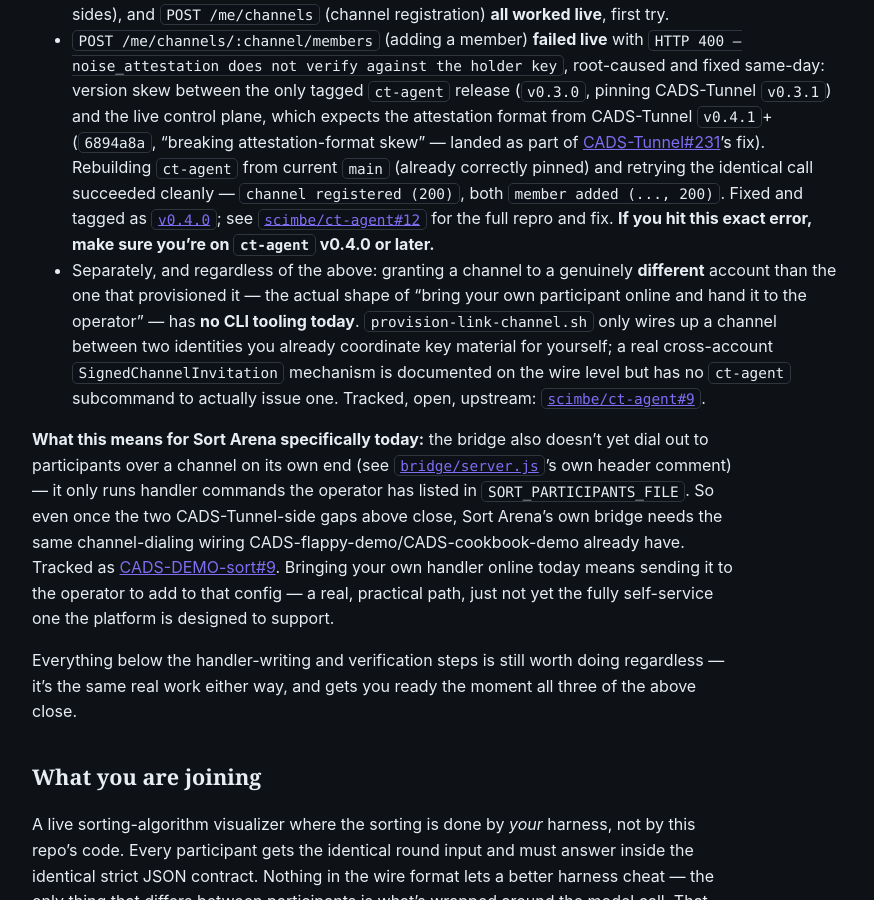
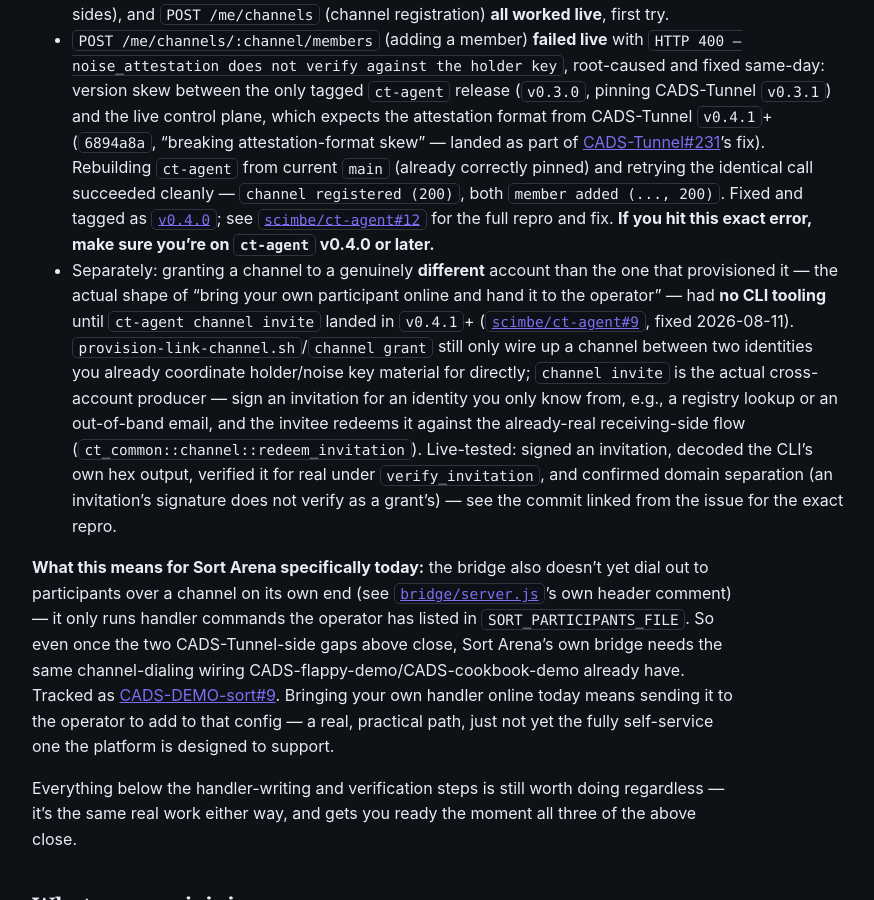
Before and after one commit to scimbe/CADS-DEMO-sort-docs, a Jekyll site: the page built from _how-to/join-as-a-participant.md, in a window 1280 px wide and 900 px high, scrolled down 614 px. Shown: the whole window, without its empty margins (322-1196 px from the left). Built offline with Jekyll 4.4.1, drawn with Linux system fonts in a browser that asks for light colours.

Commit message:
docs: ct-agent channel invite closes the cross-account grant gap (ct-agent#9)

```diff
--- a/_how-to/join-as-a-participant.md
+++ b/_how-to/join-as-a-participant.md
@@ -34,13 +34,18 @@ this tutorial:
   tagged as [`v0.4.0`](https://github.com/scimbe/ct-agent/releases/tag/v0.4.0); see
   [`scimbe/ct-agent#12`](https://github.com/scimbe/ct-agent/issues/12) for the full repro and fix.
   **If you hit this exact error, make sure you're on `ct-agent` v0.4.0 or later.**
-- Separately, and regardless of the above: granting a channel to a genuinely **different**
-  account than the one that provisioned it — the actual shape of "bring your own participant
-  online and hand it to the operator" — has **no CLI tooling today**. `provision-link-channel.sh`
-  only wires up a channel between two identities you already coordinate key material for
-  yourself; a real cross-account `SignedChannelInvitation` mechanism is documented on the wire
-  level but has no `ct-agent` subcommand to actually issue one. Tracked, open, upstream:
-  [`scimbe/ct-agent#9`](https://github.com/scimbe/ct-agent/issues/9).
+- Separately: granting a channel to a genuinely **different** account than the one that
+  provisioned it — the actual shape of "bring your own participant online and hand it to the
+  operator" — had **no CLI tooling** until `ct-agent channel invite` landed in `v0.4.1`+
+  ([`scimbe/ct-agent#9`](https://github.com/scimbe/ct-agent/issues/9), fixed
+  2026-08-11). `provision-link-channel.sh`/`channel grant` still only wire up a channel between
+  two identities you already coordinate holder/noise key material for directly; `channel invite`
+  is the actual cross-account producer — sign an invitation for an identity you only know from,
+  e.g., a registry lookup or an out-of-band email, and the invitee redeems it against the
+  already-real receiving-side flow (`ct_common::channel::redeem_invitation`). Live-tested:
+  signed an invitation, decoded the CLI's own hex output, verified it for real under
+  `verify_invitation`, and confirmed domain separation (an invitation's signature does not
+  verify as a grant's) — see the commit linked from the issue for the exact repro.
 
 **What this means for Sort Arena specifically today:** the bridge also doesn't yet dial out to
 participants over a channel on its own end (see
```
